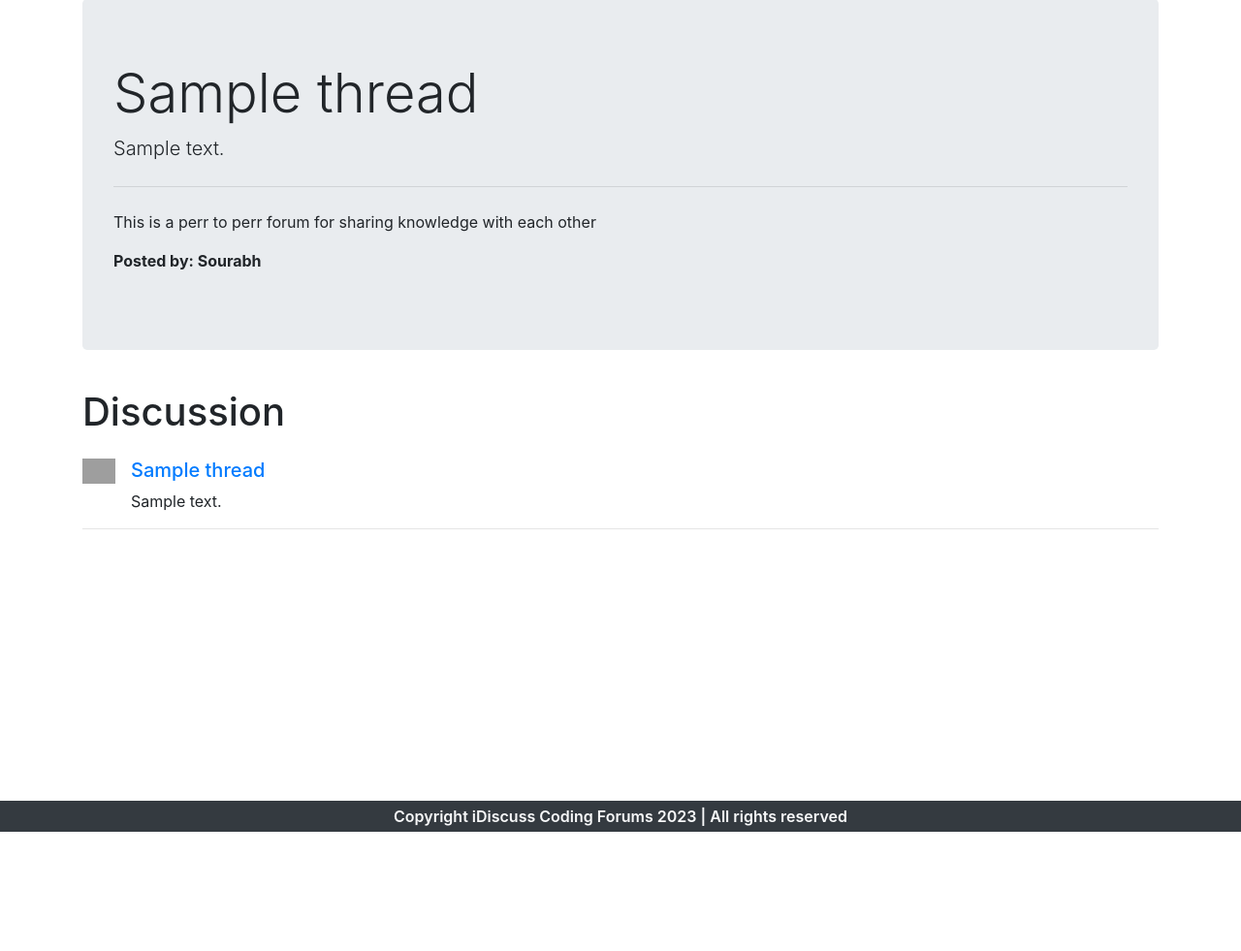
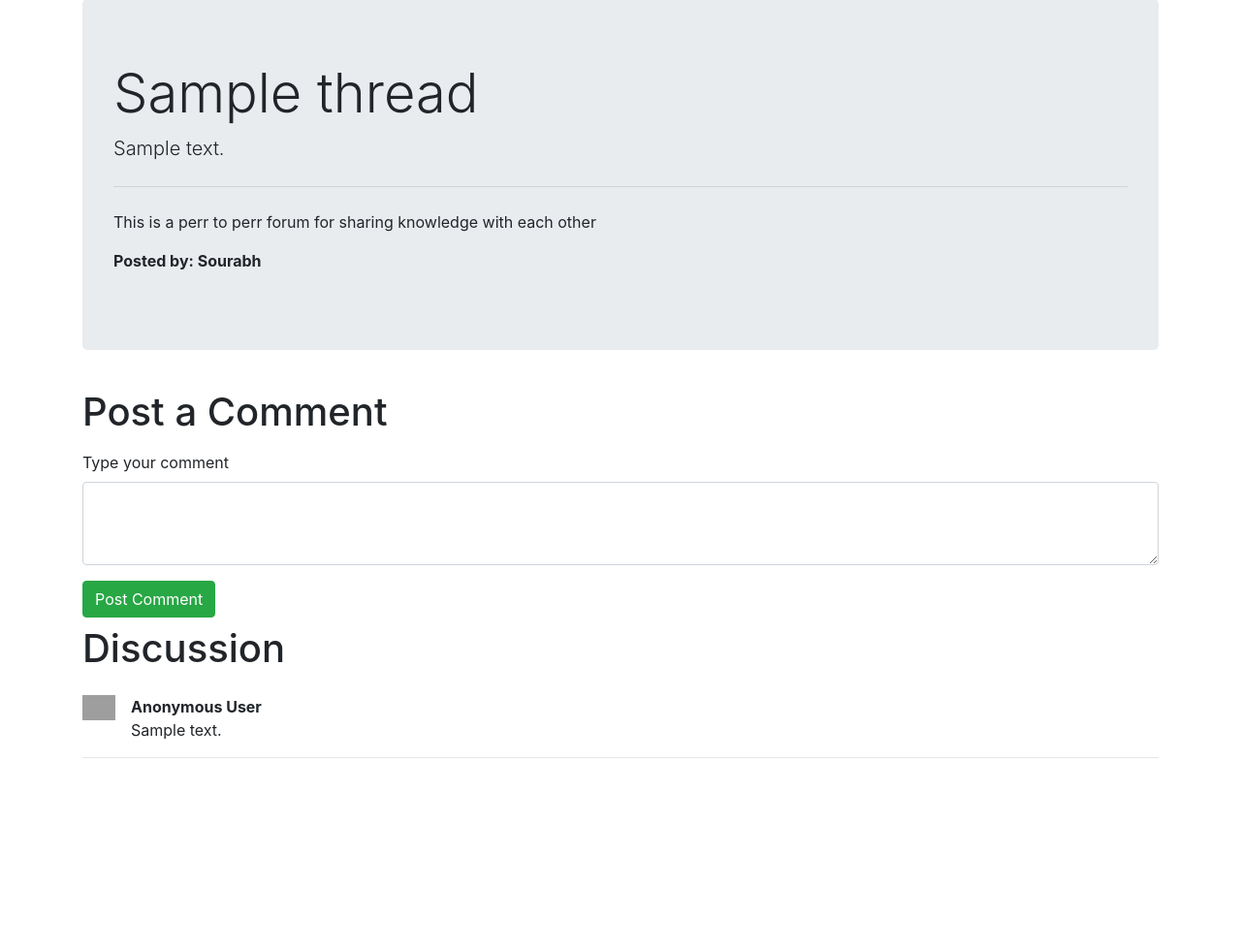
Before and after one commit to DeveloprrSourabh/iDiscuss, a PHP site: page /thread.php?threadid=1 in a window 1280 px wide. Shown: the part 87-1068 px from the top of the page at 97% size. Before the commit the page ends 945 px from the top, so only its background shows below. Run offline with PHP 8.4, Linux system fonts and the light colour scheme; tables that the repository leaves empty or names only in its code hold one stand-in row (values such as "Sample post"); some libraries are stand-ins or nearby versions; grey boxes are pictures that could not be loaded.

Commit message:
add comment dynamically in database

```diff
--- a/thread.php
+++ b/thread.php
@@ -10,8 +10,8 @@
     <link rel="stylesheet" href="https://cdn.jsdelivr.net/npm/bootstrap@4.0.0/dist/css/bootstrap.min.css"
         integrity="sha384-Gn5384xqQ1aoWXA+058RXPxPg6fy4IWvTNh0E263XmFcJlSAwiGgFAW/dAiS6JXm" crossorigin="anonymous">
     <style>
-  #ques{
-    min-height:433px;
+    #ques {
+        min-height: 433px;
     }
     </style>
     <title>iDiscuss - Coding Forums</title>
@@ -30,7 +30,29 @@
         // $catname = $row['category_name'];
     }
     ?>
+    <?php
+    $showAlert = false;
+    $method = $_SERVER['REQUEST_METHOD'];
+    if ($method == 'POST') {
+        //Insert into comment db
+        $comment = $_POST['comment'];
+        $sql = "INSERT INTO `comments` (`comment_content`, `thread_id`, `comment_by`, `comment_time`) VALUES ('$comment', '$id', '0', current_timestamp())";
+        $result = mysqli_query($conn, $sql);
+        $showAlert = true;
+        if ($showAlert) {
+            echo '
+    <div class="alert alert-success alert-dismissible fade show" role="alert">
+  <strong>Success!</strong> Your comment has been added!
+  <button type="button" class="close" data-dismiss="alert" aria-label="Close">
+    <span aria-hidden="true">&times;</span>
+  </button>
+</div>
+    ';
+        }
 
+
+    }
+    ?>
 
     <div class="container my-3">
         <div class="jumbotron">
@@ -47,28 +69,36 @@
             </p>
         </div>
     </div>
+    <div class="container">
+        <h1 class="py-2">Post a Comment</h1>
 
+        <form action="<?php echo $_SERVER['REQUEST_URI'] ?>" method="post">
+            <div class="form-group">
+                <label for="exampleFormControlTextarea1">Type your comment</label>
+                <textarea class="form-control" id="comment" name="comment" rows="3"></textarea>
+            </div>
+            <button type="submit" class="btn btn-success">Post Comment</button>
+        </form>
+    </div>
     <div class="container" id="ques">
         <h1 class="py-2">Discussion</h1>
         <?php
         $id = $_GET['threadid'];
-        $sql = "SELECT * FROM `threads` WHERE thread_cat_id=$id";
+        $sql = "SELECT * FROM `comments` WHERE thread_id=$id";
         $result = mysqli_query($conn, $sql);
         $noResult = true;
         while ($row = mysqli_fetch_assoc($result)) {
             $noResult = false;
+            $id = $row['comment_id'];
+            $content = $row['comment_content'];
 
-            $title = $row['thread_title'];
-            $desc = $row['thread_desc'];
-            $id = $row['thread_id'];
-
-       echo  '<div class="media my-3">
+            echo '<div class="media my-3">
             <img width="34px" class="mr-3"
                 src="https://encrypted-tbn0.gstatic.com/images?q=tbn:ANd9GcQhAsS7pPgOMBFZTSBDiUVQ4DAYoAD0M-6q7BuPr6z0gKItbESyEMQmUm5qmWiU9SR1kCc&usqp=CAU"
                 alt="Generic placeholder image">
             <div class="media-body">
-                <h5 class="mt-0"><a href="thread.php?threadid='.$id.'">'.$title.'</a></h5>
-                '.$desc.'
+            <p class="font-weight-bold my-0">Anonymous User</p>
+                ' . $content . '
             </div>
         </div>
         <hr>';
@@ -88,14 +118,14 @@
     <?php include 'partials/_footer.php'; ?>
 
     <script src="https://code.jquery.com/jquery-3.2.1.slim.min.js"
-        integrity="sha384-KJ3o2DKtIkvYIK3UENzmM7KCkRr/rE9/Qpg6aAZGJwFDMVNA/GpGFF93hXpG5KkN"
-        crossorigin="anonymous"></script>
+        integrity="sha384-KJ3o2DKtIkvYIK3UENzmM7KCkRr/rE9/Qpg6aAZGJwFDMVNA/GpGFF93hXpG5KkN" crossorigin="anonymous">
+    </script>
     <script src="https://cdn.jsdelivr.net/npm/popper.js@1.12.9/dist/umd/popper.min.js"
-        integrity="sha384-ApNbgh9B+Y1QKtv3Rn7W3mgPxhU9K/ScQsAP7hUibX39j7fakFPskvXusvfa0b4Q"
-        crossorigin="anonymous"></script>
+        integrity="sha384-ApNbgh9B+Y1QKtv3Rn7W3mgPxhU9K/ScQsAP7hUibX39j7fakFPskvXusvfa0b4Q" crossorigin="anonymous">
+    </script>
     <script src="https://cdn.jsdelivr.net/npm/bootstrap@4.0.0/dist/js/bootstrap.min.js"
-        integrity="sha384-JZR6Spejh4U02d8jOt6vLEHfe/JQGiRRSQQxSfFWpi1MquVdAyjUar5+76PVCmYl"
-        crossorigin="anonymous"></script>
+        integrity="sha384-JZR6Spejh4U02d8jOt6vLEHfe/JQGiRRSQQxSfFWpi1MquVdAyjUar5+76PVCmYl" crossorigin="anonymous">
+    </script>
 </body>
 
 </html>
--- a/threadlist.php
+++ b/threadlist.php
@@ -33,14 +33,14 @@
     <?php
     $showAlert = false;
     $method = $_SERVER['REQUEST_METHOD'];
-if($method == 'POST'){
+    if ($method == 'POST') {
         //Insert thread into db
         $th_title = $_POST['title'];
         $th_desc = $_POST['desc'];
         $sql = "INSERT INTO `threads` (`thread_title`, `thread_desc`, `thread_cat_id`, `thread_user_id`, `dt`) VALUES ('$th_title', '$th_desc', '$id', '0', current_timestamp());";
         $result = mysqli_query($conn, $sql);
         $showAlert = true;
-if($showAlert){
+        if ($showAlert) {
             echo '
     <div class="alert alert-success alert-dismissible fade show" role="alert">
   <strong>Success!</strong> Your thread has been added! Please wait for community to respond
```
Lines whose indentation alone changed are shown as unchanged.
